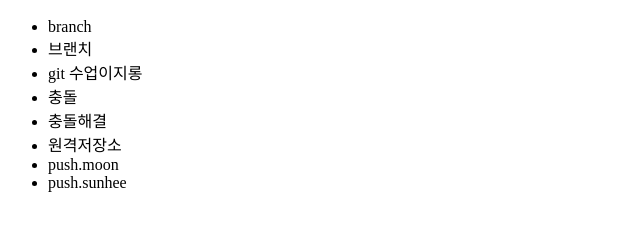
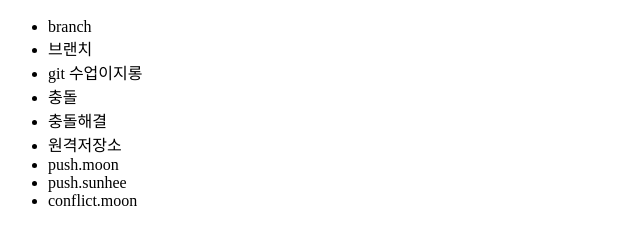
Before and after one commit to Moonsunhee1/Opentutorials_git_test, a plain HTML site: page index.html in a window 1280 px wide. Shown: the part 179-424 px from the top of the page, without its empty margins (0-640 px from the left). Drawn offline with Linux system fonts and the light colour scheme.

Commit message:
add commit moon

```diff
--- a/index.html
+++ b/index.html
@@ -21,6 +21,7 @@
 	<li>원격저장소</li>
 		<li>push.moon</li>
 		<li>push.sunhee</li>
+		<li>conflict.moon</li>
 
 </ul>
 
```
